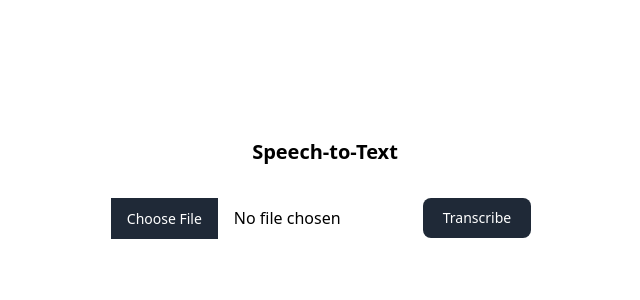
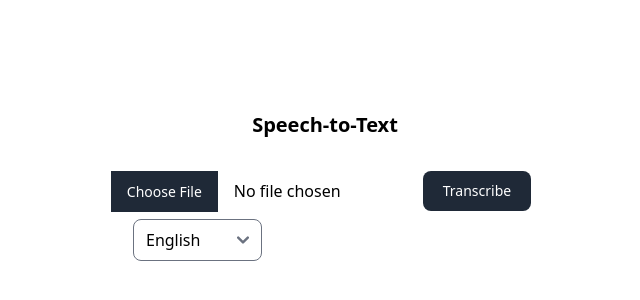
Before and after one commit to Yuniarrr/speech-to-text, a Vue app in the folder frontend/: page / in a window 1280 px wide. Shown: the part 208-508 px from the top of the page, without its empty margins (315-955 px from the left). Built offline with nearby package versions, Linux system fonts and the light colour scheme; the HTML template or start-up script is replaced by a standard one.

Commit message:
core: vue router, axios, pinia

```diff
--- a/frontend/package.json
+++ b/frontend/package.json
@@ -9,8 +9,11 @@
     "preview": "vite preview"
   },
   "dependencies": {
+    "axios": "^1.3.5",
     "flowbite": "^1.6.4",
-    "vue": "^3.2.47"
+    "pinia": "^2.0.34",
+    "vue": "^3.2.47",
+    "vue-router": "^4.1.6"
   },
   "devDependencies": {
     "@vitejs/plugin-vue": "^4.1.0",
--- a/frontend/src/components/HelloWorld.vue
+++ b/frontend/src/components/HelloWorld.vue
@@ -1,5 +1,25 @@
 <template>
   <div class="flex flex-col items-center justify-center">
+    <div class="flex items-center" v-if="loading">
+      <svg
+        aria-hidden="true"
+        role="status"
+        class="w-6 h-6 animate-spin text-blue-700 mr-3"
+        viewBox="0 0 100 100"
+        xmlns="http://www.w3.org/2000/svg"
+      >
+        <circle
+          cx="50"
+          cy="50"
+          fill="none"
+          r="40"
+          stroke="currentColor"
+          stroke-width="10"
+        />
+      </svg>
+      <p>Loading...</p>
+    </div>
+    <div v-else class="flex flex-col items-center">
       <h1 class="mb-8 text-xl font-bold">Speech-to-Text</h1>
       <div class="flex">
         <input type="file" @change="onFileChange" />
@@ -11,7 +31,30 @@
           Transcribe
         </button>
       </div>
+
+      <div class="flex justify-center">
+        <div class="mb-3 xl:w-96">
+          <select
+            data-te-select-init
+            v-model="voiceSelect"
+            @change="onVoiceSelect"
+            class="border-solid rounded-lg"
+          >
+            <option
+              v-for="voice in voiceList"
+              :data-name="voice.name"
+              :data-lang="voice.lang"
+              :key="voice"
+              :value="voice"
+            >
+              {{ voice.name }}
+            </option>
+          </select>
+        </div>
+      </div>
+
       <p v-if="transcription">{{ transcription }}</p>
+    </div>
   </div>
 </template>
 
@@ -22,13 +65,49 @@ export default {
     return {
       file: null,
       transcription: null,
+      loading: false,
+      voiceSelect: {
+        name: "English",
+        lang: "en-US",
+      },
+      voiceList: [
+        {
+          name: "English",
+          lang: "en-US",
+        },
+        {
+          name: "Español",
+          lang: "es-ES",
+        },
+        {
+          name: "Indonesia",
+          lang: "id-ID",
+        },
+        {
+          name: "Italiano",
+          lang: "it-IT",
+        },
+        {
+          name: "Jepang",
+          lang: "ja-JP",
+        },
+        {
+          name: "Korea",
+          lang: "ko-KR",
+        },
+      ],
     };
   },
   methods: {
     onFileChange(event) {
       this.file = event.target.files[0];
     },
+    onVoiceSelect() {
+      this.voiceSelect = this.voiceSelect;
+      console.log(this.voiceSelect);
+    },
     async transcribe() {
+      this.loading = true;
       const formData = new FormData();
       formData.append("file", this.file);
 
@@ -38,7 +117,10 @@ export default {
       });
 
       const data = await response.json();
+      if (data) {
         this.transcription = data.text;
+        this.loading = false;
+      }
     },
   },
 };
```
Also changed, not shown: 2 other files (tests, documents, lock files or other folders). Lines whose indentation alone changed are shown as unchanged.
